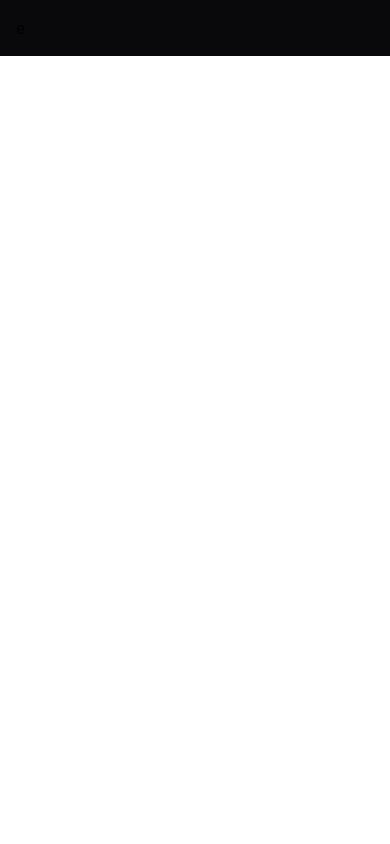
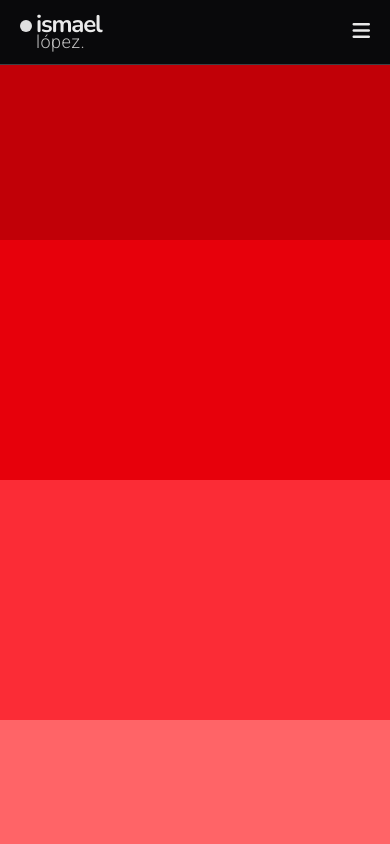
Before and after one commit to ismaelplg/ismaelplg.github.io, an Angular app: page / in a window 390 px wide. Shown: the top 844 px of the page. Built offline with nearby package versions, Linux system fonts and the light colour scheme.

Commit message:
feat: add navbar and sidepanel

```diff
--- a/src/app/app.ts
+++ b/src/app/app.ts
@@ -5,8 +5,8 @@ import { RouterOutlet } from '@angular/router';
   selector: 'app-root',
   imports: [RouterOutlet],
   templateUrl: './app.html',
-  styleUrl: './app.css'
+  styleUrl: './app.css',
 })
 export class App {
-  protected readonly title = signal('ismaelplg.github.io');
+  protected readonly title = signal('Ismael López');
 }
--- a/src/app/layout/layout.component.html
+++ b/src/app/layout/layout.component.html
@@ -1,3 +1,12 @@
 <div>
-  <shared-navbar />
+  <div class="fixed w-full">
+    <shared-navbar />
+  </div>
+  <div class="h-60 bg-red-700"></div>
+  <div class="h-60 bg-red-600"></div>
+  <div class="h-60 bg-red-500"></div>
+  <div class="h-60 bg-red-400"></div>
+  <div class="h-60 bg-red-300"></div>
+  <div class="h-60 bg-red-200"></div>
+  <div class="h-60 bg-red-100"></div>
 </div>
--- /dev/null
+++ b/src/app/shared/components/logotype/logotype.component.html
@@ -0,0 +1,12 @@
+<div class="flex gap-1">
+  <div>
+    <div
+      [style.backgroundColor]="getRandomColor(this.colors())"
+      class="size-3 rounded-full mt-3"
+    ></div>
+  </div>
+  <div class="flex flex-col">
+    <h1 class="m-0 text-text-primary font-nunito font-bold text-2xl tracking-tighter">ismael</h1>
+    <h1 class="-mt-3 text-text-secondary font-roboto font-light text-lg tracking-wide">lópez.</h1>
+  </div>
+</div>
--- /dev/null
+++ b/src/app/shared/components/logotype/logotype.component.ts
@@ -0,0 +1,27 @@
+import { ChangeDetectionStrategy, Component, signal } from '@angular/core';
+
+@Component({
+  selector: 'shared-logotype',
+  imports: [],
+  templateUrl: './logotype.component.html',
+  changeDetection: ChangeDetectionStrategy.OnPush,
+})
+export class LogotypeComponent {
+  colors = signal<string[]>([
+    '#42BD78', // Verde profesional → fresco, moderno y confiable
+    '#444444', // Gris oscuro → elegante, sobrio y minimalista
+    '#B87333', // Cobre → toque cálido, sofisticado y distintivo
+    '#2962FF', // Azul eléctrico → moderno, tecnológico y profesional
+    '#2E8B57', // Verde esmeralda → elegante, equilibrado y serio
+    '#E0E0E0', // Gris claro → neutral, buen contraste en fondo oscuro
+    '#37474F', // Azul grisáceo → serio, digital y versátil
+    '#FFB300', // Amarillo dorado → sofisticado, enérgico y llamativo
+    '#90CAF9', // Azul claro → fresco, amigable y legible
+    '#C62828', // Rojo vino oscuro → elegante, fuerte y con carácter
+  ]);
+
+  getRandomColor = (colors: string[]) => {
+    const randomIndex = Math.floor(Math.random() * colors.length);
+    return colors[randomIndex];
+  };
+}
--- a/src/app/shared/components/navbar/navbar.component.html
+++ b/src/app/shared/components/navbar/navbar.component.html
@@ -1 +1,21 @@
-<nav class="bg-zinc-950 p-4">e</nav>
+<nav
+  class="bg-background px-5 py-2 flex items-center lg:flex lg:justify-center justify-between border-b border-[#3f3f45] z-50"
+>
+  <div class="flex items-center justify-between lg:w-[1080px]">
+    <shared-logotype />
+  </div>
+  <!-- HAMBURGER/CLOSE TOGGLE -->
+  <div class="md:hidden cursor-pointer" (click)="sidepanelService.toggleSidepanel()">
+    <i
+      [class]="
+        sidepanelService.isToggled()
+          ? 'text-text-primary text-xl fa-solid fa-xmark'
+          : 'text-text-primary text-xl fa-solid fa-bars'
+      "
+      class="transition-all duration-300 ease-in-out"
+      [style.transform]="sidepanelService.isToggled() ? 'rotate(90deg)' : 'rotate(0deg)'"
+    ></i>
+  </div>
+</nav>
+
+<shared-sidepanel class="fixed -z-10 w-full" />
--- a/src/app/shared/components/navbar/navbar.component.ts
+++ b/src/app/shared/components/navbar/navbar.component.ts
@@ -1,9 +1,15 @@
-import { ChangeDetectionStrategy, Component } from '@angular/core';
+import { ChangeDetectionStrategy, Component, inject } from '@angular/core';
+import { LogotypeComponent } from '../logotype/logotype.component';
+import { SidepanelComponent } from '../sidepanel/sidepanel.component';
+import { SidepanelService } from '../../services/sidepanel.service';
+import { CommonModule } from '@angular/common';
 
 @Component({
   selector: 'shared-navbar',
-  imports: [],
+  imports: [LogotypeComponent, SidepanelComponent, CommonModule],
   templateUrl: './navbar.component.html',
   changeDetection: ChangeDetectionStrategy.OnPush,
 })
-export class NavbarComponent {}
+export class NavbarComponent {
+  sidepanelService = inject(SidepanelService);
+}
--- /dev/null
+++ b/src/app/shared/components/sidepanel/sidepanel.component.css
@@ -0,0 +1,17 @@
+@keyframes slide-in {
+  from {
+    transform: translateY(-100%);
+  }
+  to {
+    transform: translateY(0);
+    opacity: 1;
+  }
+}
+
+.animate-slide-in {
+  animation: slide-in 300ms ease-in-out;
+}
+
+.animate-slide-out {
+  animation: slide-in 300ms ease-in-out reverse;
+}
--- /dev/null
+++ b/src/app/shared/components/sidepanel/sidepanel.component.html
@@ -0,0 +1,20 @@
+<!-- SIDEPANEL -->
+@if (sidepanelService.isToggled()) {
+  <div
+    class="bg-background lg:hidden py-6 border-b border-[#3f3f45]"
+    [animate.enter]="'animate-slide-in'"
+    [animate.leave]="'animate-slide-out'"
+  >
+    <ul class="text-text-primary flex flex-col gap-2 px-6">
+      <li>Inicio</li>
+      <li>Inicio</li>
+      <li>Inicio</li>
+      <li>Inicio</li>
+    </ul>
+    <div
+      class="mx-6 mt-4 border border-[#3f3f45] rounded text-text-primary flex items-center justify-center"
+    >
+      <h1 class="py-1">Hablemos</h1>
+    </div>
+  </div>
+}
--- /dev/null
+++ b/src/app/shared/components/sidepanel/sidepanel.component.ts
@@ -0,0 +1,13 @@
+import { ChangeDetectionStrategy, Component, inject } from '@angular/core';
+import { SidepanelService } from '../../services/sidepanel.service';
+
+@Component({
+  selector: 'shared-sidepanel',
+  imports: [],
+  templateUrl: './sidepanel.component.html',
+  styleUrl: './sidepanel.component.css',
+  changeDetection: ChangeDetectionStrategy.OnPush,
+})
+export class SidepanelComponent {
+  sidepanelService = inject(SidepanelService);
+}
--- /dev/null
+++ b/src/app/shared/services/sidepanel.service.ts
@@ -0,0 +1,10 @@
+import { Injectable, signal } from '@angular/core';
+
+@Injectable({ providedIn: 'root' })
+export class SidepanelService {
+  isToggled = signal<boolean>(false);
+
+  toggleSidepanel(): void {
+    this.isToggled.update((v) => !v);
+  }
+}
--- a/src/index.html
+++ b/src/index.html
@@ -1,13 +1,15 @@
 <!doctype html>
 <html lang="en">
   <head>
-  <meta charset="utf-8">
+    <meta charset="utf-8" />
     <title>IsmaelplgGithubIo</title>
-  <base href="/">
-  <meta name="viewport" content="width=device-width, initial-scale=1">
-  <link rel="icon" type="image/x-icon" href="favicon.ico">
+    <base href="/" />
+    <meta name="viewport" content="width=device-width, initial-scale=1" />
+    <link rel="icon" type="image/x-icon" href="favicon.ico" />
   </head>
   <body>
     <app-root></app-root>
+    <!-- AWESOME ICONS -->
+    <script src="https://kit.fontawesome.com/070df9b877.js" crossorigin="anonymous"></script>
   </body>
 </html>
--- a/src/styles.css
+++ b/src/styles.css
@@ -1,2 +1,13 @@
 /* You can add global styles to this file, and also import other style files */
+@import url('https://fonts.googleapis.com/css2?family=Nunito:ital,wght@0,200..1000;1,200..1000&family=Roboto:ital,wght@0,100..900;1,100..900&display=swap');
+
 @import 'tailwindcss';
+
+@theme {
+  --font-roboto: 'Roboto', sans-serif;
+  --font-nunito: 'Nunito', sans-serif;
+
+  --color-background: #09090b;
+  --color-text-primary: #eaeaea;
+  --color-text-secondary: #bebebe;
+}
```
Lines whose indentation alone changed are shown as unchanged.
